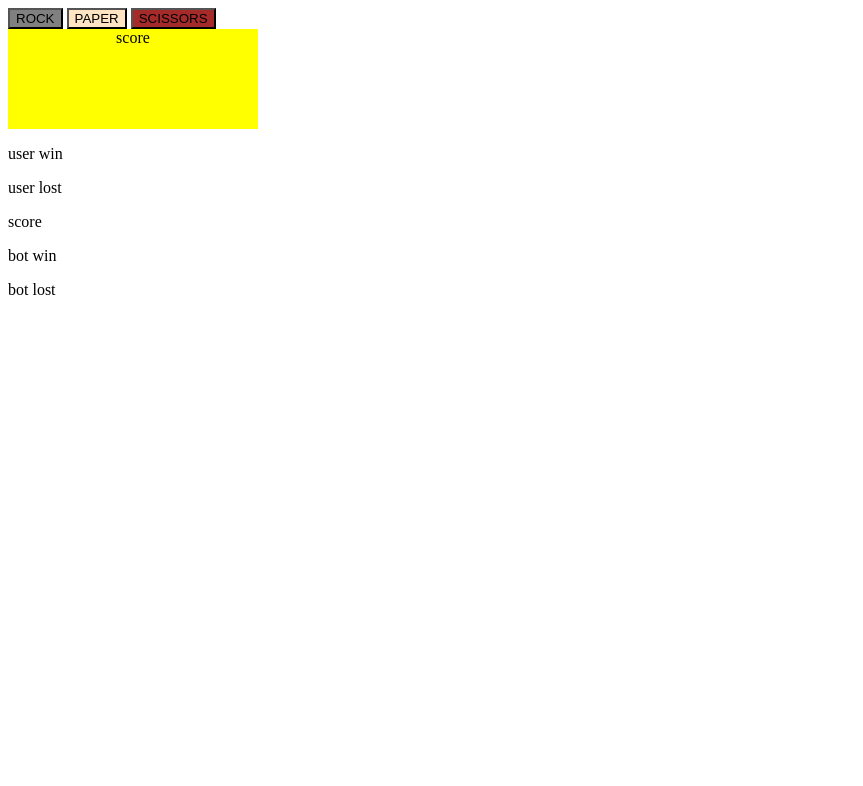
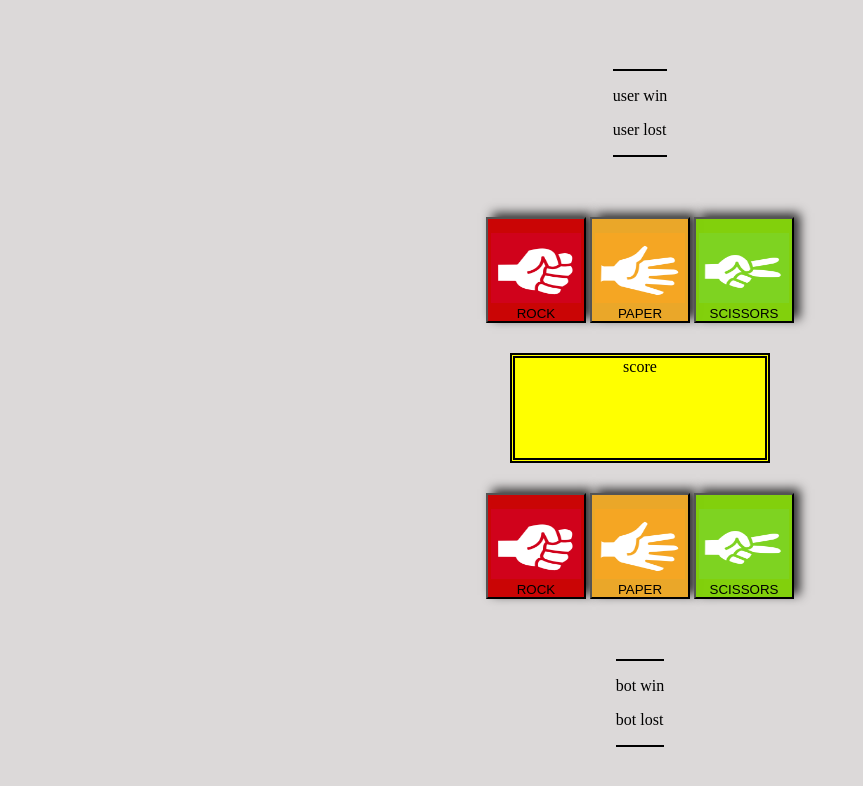
Before and after one commit to Susano111014/Rock-Paper-Scissors, a plain HTML site: page index.html in a window 1280 px wide. Shown: the whole page, without its empty margins (0-863 px from the left). Drawn offline with Linux system fonts and the light colour scheme.

Commit message:
style: :art: Add the styles and images at the game
I've add new colors, background, images and change the position of the elements  with flex

the structure of the html elements it's had change a little bit because I've restructure the format of the elements

```diff
--- a/index.html
+++ b/index.html
@@ -7,13 +7,20 @@
     <link rel="stylesheet" href="style.css">
 </head>
 <body>
-    <button value="button" class="Botton rock">ROCK</button>
-    <button value="button" class="Botton paper">PAPER</button>
-    <button  value="button" class="Botton scissors">SCISSORS</button>
+    <div class="state user"><p class="counter">user win</p> <p class="counter">user lost</p></div>
+    <div class="container">
+        <button value="button" class="Botton rock"><img src="./images/rock.png" alt="">ROCK</button>
+        <button value="button" class="Botton paper"><img src="./images/paper.png" alt="">PAPER</button>
+        <button  value="button" class="Botton scissors"><img src="./images/scissors.png" alt=""> SCISSORS</button>
+    </div>
     <div class = "score"><span class="text">score</span></div>
-    <div><p class="counter">user win</p> <p class="counter">user lost</p></div>
-    <div class="score-bot">score</div>
-    <div><p class="counter">bot win</p> <p class="counter">bot lost</p></div>
+    <!-- <div class = "score-machine"><span class="text-machine">score</span></div> -->
+   <div class="container">
+        <button value="button" class="Botton rock"><img src="./images/rock.png" alt="">ROCK</button>
+        <button value="button" class="Botton paper"><img src="./images/paper.png" alt="">PAPER</button>
+        <button  value="button" class="Botton scissors"><img src="./images/scissors.png" alt="">SCISSORS</button>
+   </div>
+    <div class="state npc"><p class="counter">bot win</p> <p class="counter">bot lost</p></div>
     <script src="game.js"></script>
 </body>
 </html>
--- a/style.css
+++ b/style.css
@@ -1,11 +1,68 @@
-.rock{
-    background-color: grey;
+html {
+    height: 800px;
 }
 
-.paper{
-    background-color: bisque;
+body {
+    height: 100%;
+    background-color: rgb(220, 217, 217);
+    display: flex;
+    flex-direction: column;
+    align-items: center;
+    justify-content: center;
 }
 
-.scissors{
-    background-color: brown;
+.rock {
+    background-color: rgb(202, 5, 5);
+    width: 100px;
+    padding: 14px 0 0 0;
+    /* border: 2px solid rgba(14, 14, 14, 0.878); */
 }
+
+img {
+    width: 90px;
+    height: 70px;
+}
+
+
+.paper {
+    background-color: rgb(234, 167, 41);
+    width: 100px;
+    padding: 14px 0 0 0;
+    /* border: 2px solid rgba(14, 14, 14, 0.878); */
+}
+
+.scissors {
+    background-color: rgba(127, 208, 6, 0.97);
+    width: 100px;
+    padding: 14px 0 0 0;
+    /* border: 2px solid rgba(14, 14, 14, 0.878); */
+}
+
+button:hover {
+    background-color: #eff3f1; /* Green */
+    color: white;
+  }
+
+button{
+    box-shadow: 6px -4px 10px 0px rgba(0, 0, 0, 0.78);
+}
+
+
+.state.npc {
+    border-bottom:  2px solid;
+    border-top: 2px solid;
+    /* border: 2px dotted; */
+    border-color: black;
+    margin: 60px 0px 0px 0px;
+}
+
+.user.state {
+    margin: 0px 0px 60px 0px;
+    border-bottom:  2px solid black;
+    border-top: 2px solid black;
+}
+
+.score {
+    margin: 30px 0px 30px 0px;
+    border: 5px double black;
+}
```
Also changed, not shown: images/paper.png (added), images/rock.png (added), images/scissors.png (added).
